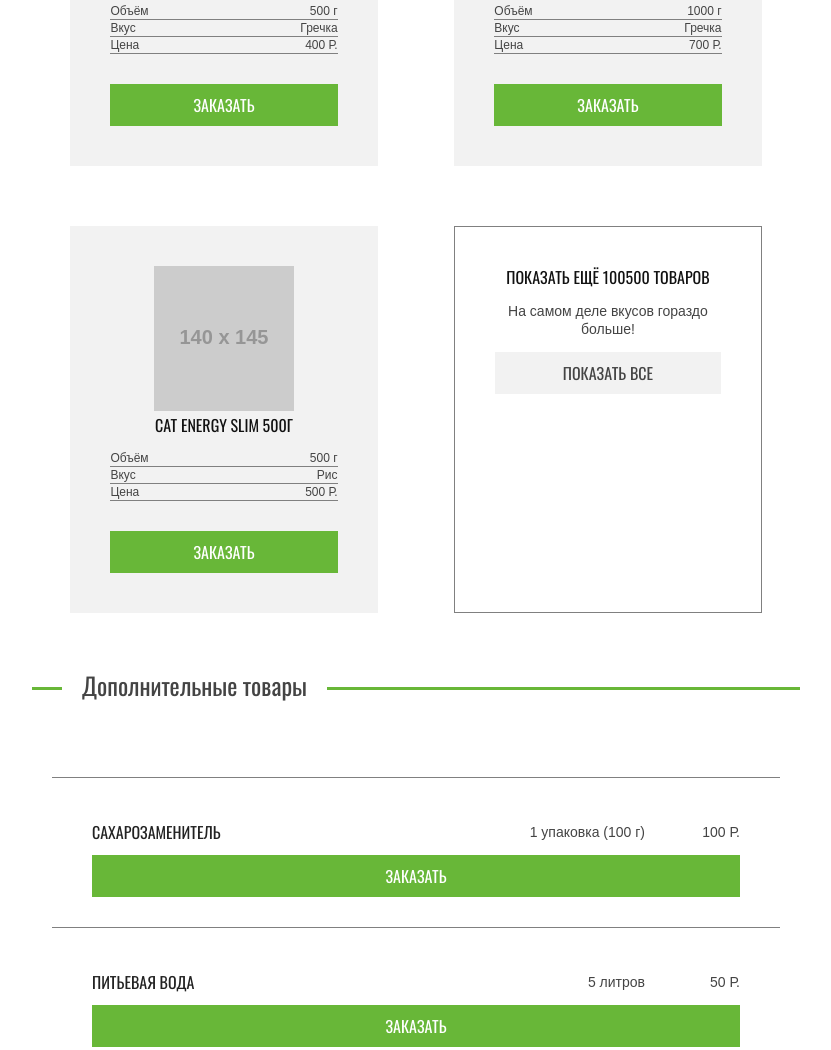
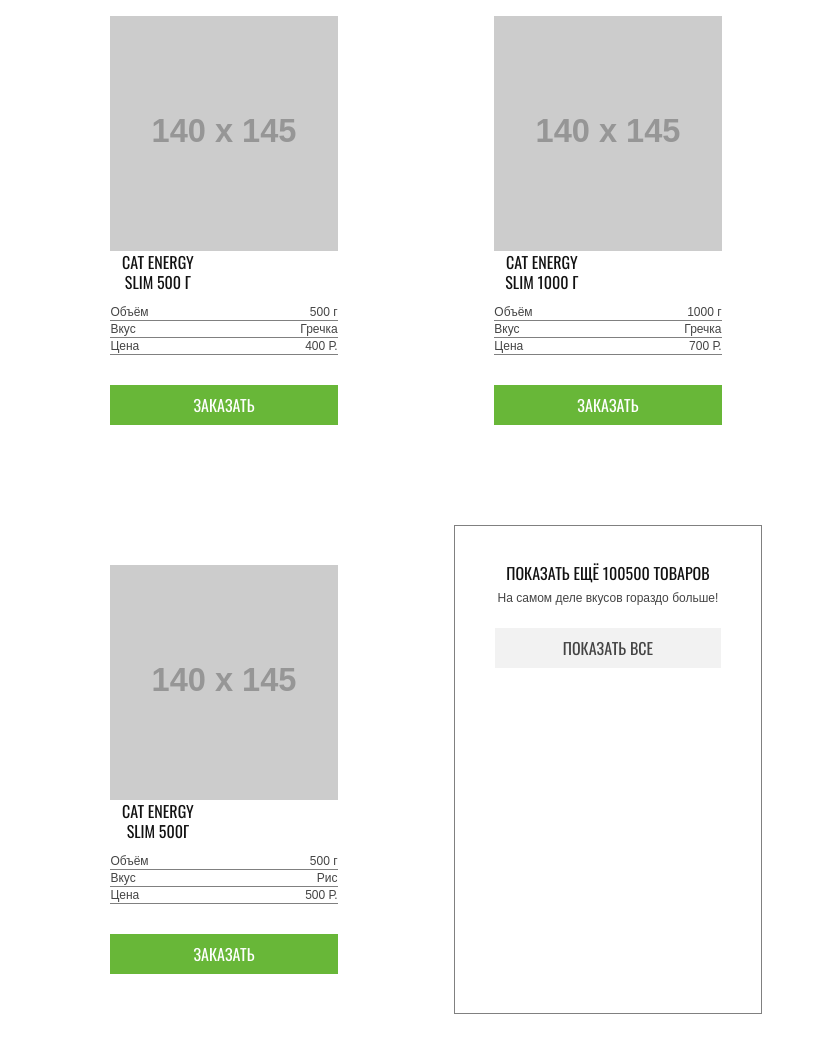
Before and after one commit to arcmag/55546-cat-energy, a plain HTML site: page source/catalog.html in a window 1280 px wide. Shown: the part 1332-2382 px from the top of the page, without its empty margins (224-1055 px from the left). Drawn offline with nearby package versions, Linux system fonts and the light colour scheme; files that its build step writes are made by us from their sources; placeholder pictures from the web are drawn by us.

Commit message:
Подгонка размеров catalog страницы для мобильной версии

```diff
--- a/source/catalog.html
+++ b/source/catalog.html
@@ -31,14 +31,14 @@
             <li class="product-item">
               <div class="product-item__main-wrapper">
                 <a class="product-item__wrapper-img" href="product.html">
-                  <img class="product-item__img" src="http://placehold.it/140x145" width="140" height="145" alt="product-1">
+                  <img class="product-item__img" src="http://placehold.it/140x145" alt="product-1">
                 </a>
                 <div class="product-item__sub-wrapper">
                   <a href="product.html" class="product-item__title">Cat Energy Pro 500 г</a>
                   <ul class="product-item__list">
                     <li class="product-item__wrapper-data">
                       <span class="product-item__data-title">Объём</span>
-                      <span class="product-item__data-value product-item__data-value--weight">500г</span>
+                      <span class="product-item__data-value product-item__data-value--weight">500 г</span>
                     </li>
                     <li class="product-item__wrapper-data">
                       <span class="product-item__data-title">Вкус</span>
@@ -117,7 +117,7 @@
                     </li>
                     <li class="product-item__wrapper-data">
                       <span class="product-item__data-title">Вкус</span>
-                      <span class="product-item__data-value product-item__data-value--taste">Раба</span>
+                      <span class="product-item__data-value product-item__data-value--taste">Рыба</span>
                     </li>
                     <li class="product-item__wrapper-data">
                       <span class="product-item__data-title">Цена</span>
@@ -270,9 +270,9 @@
       </main>
       <footer class="footer-page">
         <div class="footer-page__cooperation-wrapper">
-          <p class="footer-page__cooperation-title">Приглашаем к сотруднечеству дилеров!</p>
+          <p class="footer-page__cooperation-title">Приглашаем<br> к сотрудничеству<br> дилеров!</p>
           <address class="footer-page__address">
-            ул. Большая Коношенная, д. 19/8 Санкт-Петербург
+            ул. Большая Конюшенная, д. 19/8 <span class="footer-page__address-city">Санкт-Петербург</span>
           </address>
         </div>
         <div class="footer-page__map">
--- a/source/less/blocks/additional-products.less
+++ b/source/less/blocks/additional-products.less
@@ -9,7 +9,7 @@
   font-family: "Oswald", "Arial", sans-serif;
   font-weight: normal;
   margin: 0;
-  padding: 30px 0 30px 20px;
+  padding: 0 0 34px 19px;
 }
 
 .additional-products__list {
@@ -19,22 +19,25 @@
 }
 
 .additional-products__item {
-  padding: 15px 0;
-  border-bottom: solid 1px grey;
+  padding: 14px 0 16px 0;
+  border-bottom: solid 1px #cdcdcd;
+
 }
 
 .additional-products__item:first-child {
-  border-top: solid 1px grey;
+  border-top: solid 1px #cdcdcd;
 }
 
 .additional-products__item-title {
-  line-height: 16px;
   font-family: "Oswald", "Arial", sans-serif;
   text-transform: uppercase;
   color: #222222;
   font-size: 16px;
+  line-height: 16px;
   font-weight: normal;
   margin-bottom: 15px;
+  margin: 0 0 13px 0;
+  padding-left: 1px;
 }
 
 .additional-products__wrapper-data {
@@ -47,6 +50,10 @@
 
 .additional-products__data-value {
   text-transform: uppercase;
+}
+
+.additional-products__btn {
+  padding: 10px 0;
 }
 
 @media (min-width: @tablet-width) {
--- a/source/less/blocks/catalog.less
+++ b/source/less/blocks/catalog.less
@@ -1,5 +1,5 @@
 .catalog {
-  margin: 0 auto;
+  margin: 0 auto 27px auto;
   width: 320px;
 }
 
@@ -10,8 +10,9 @@
   font-weight: normal;
   color: #111111;
   margin: 0;
-  padding: 20px 20px 30px 20px;
-  border-bottom: solid 1px grey;
+  padding: 15px 20px 27px 20px;
+  border-top: solid 1px #e6e6e6;
+  border-bottom: solid 1px #e6e6e6;
 }
 
 .catalog__list {
--- a/source/less/blocks/product-item.less
+++ b/source/less/blocks/product-item.less
@@ -1,15 +1,18 @@
 .product-item {
-  padding: 25px 20px;
-  border-bottom: solid 1px grey;
-  background: #f2f2f2;
+  padding: 25px 20px 24px 20px;
+  border-bottom: solid 1px #ededed;
+  // background: #f2f2f2;
 }
 
 .product-item--other {
   background: none;
+  text-align: center;
+  padding-top: 83px;
 }
 
 .product-item__main-wrapper {
   display: flex;
+  margin-bottom: 22px;
 }
 
 .product-item--other .product-item__main-wrapper {
@@ -22,14 +25,37 @@
   width: 50%;
 }
 
+.product-item__wrapper-img {
+  height: 95px;
+}
+
+.product-item__wrapper-img img {
+  width: 100%;
+  height: 100%;
+}
+
 .product-item__title {
   font-family: "Oswald", "Arial", sans-serif;
   text-transform: uppercase;
   color: #111111;
   font-size: 16px;
   line-height: 20px;
-  margin-bottom: 15px;
   display: block;
+
+  margin-bottom: 12px;
+  margin-top: -3px;
+  width: 95px;
+}
+
+.product-item--other .product-item__title {
+  width: auto;
+  padding-top: 0;
+  margin-bottom: -5px;
+}
+
+.product-item--other .product-item__text-info {
+  font-size: 12px;
+  line-height: 16px;
 }
 
 .product-item__list {
@@ -45,6 +71,10 @@
 
 .product-item__data-value--price {
   text-transform: uppercase;
+}
+
+.product-item__btn {
+  padding: 10px 0;
 }
 
 @media (min-width: @tablet-width) {
```
Also changed, not shown: source/form.html (+2 -2 lines).
